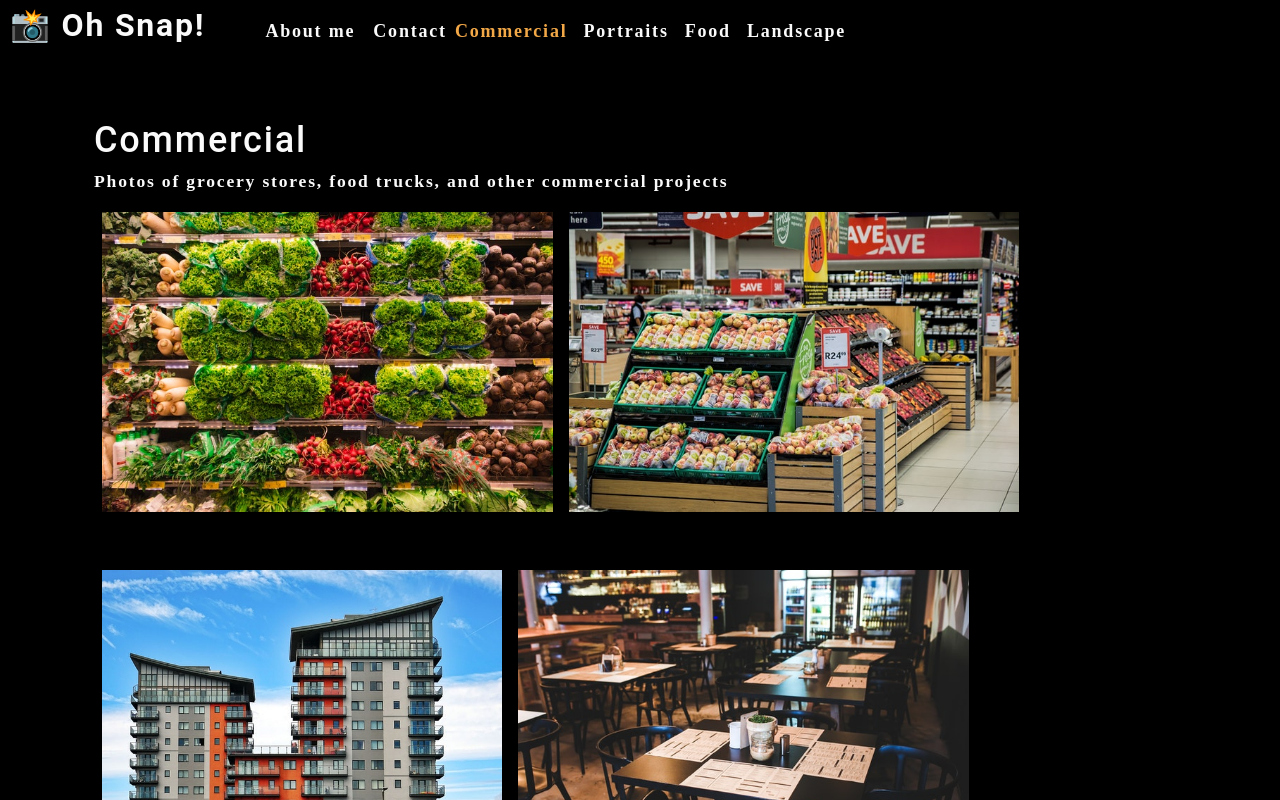
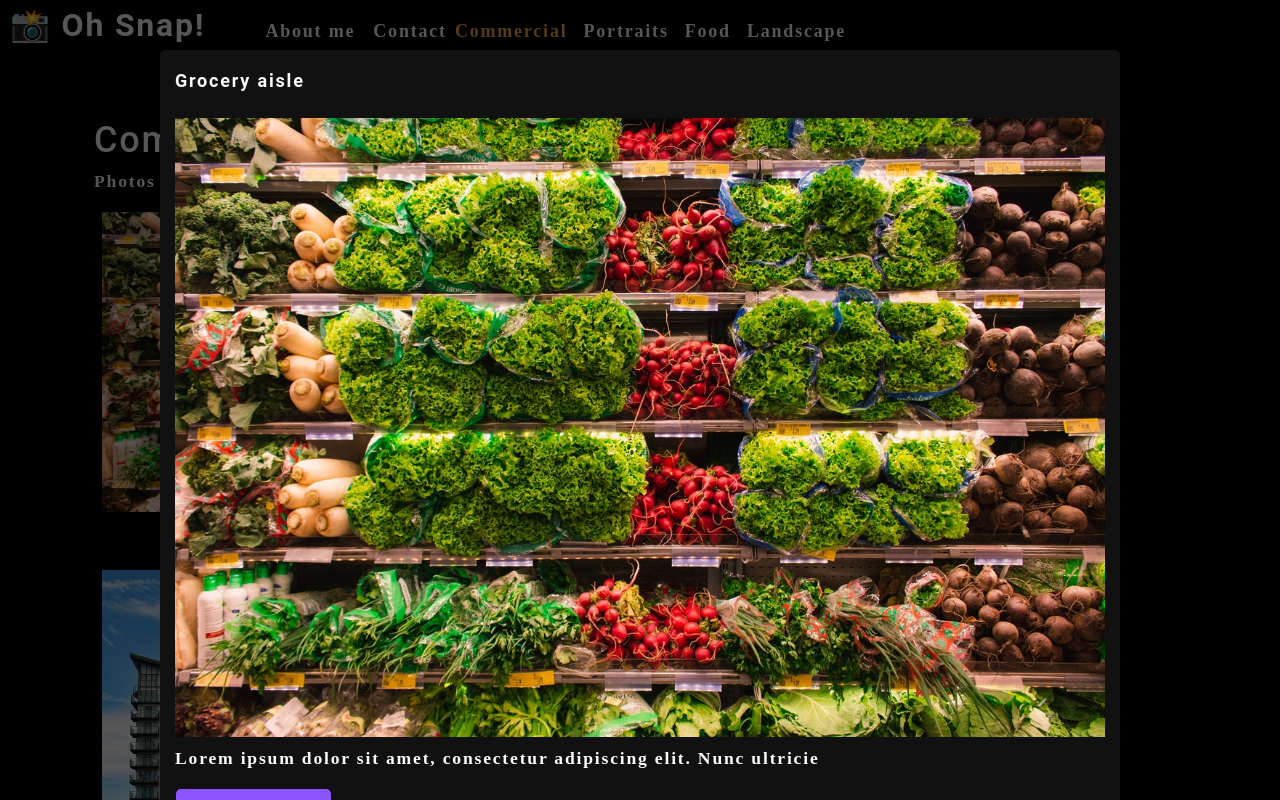
Before and after one commit to abjj1999/photo-port, a React (Create React App) app: page / in a window 1280 px wide. Both pictures are taken after a click on the picture 327 px from the left and 361 px from the top of the page. Shown: the top 800 px of the page. Built offline with nearby package versions, Linux system fonts and the light colour scheme.

Commit message:
section 5 done

```diff
--- /dev/null
+++ b/src/components/Modal/index.js
@@ -0,0 +1,21 @@
+import React from 'react'
+
+function Modal({ currentPhoto, onClick }) {
+    const {name, category, description, index} = currentPhoto;
+    return (
+        <div className="modalBackdrop">
+            <div className="modalContainer">
+            <h3 className="modalTitle">{name}</h3>
+            <img  src={require(`../../assets/large/${category}/${index}.jpg`).default} alt="current category" />
+            <p>
+                {description}
+            </p>
+            <button onClick={onClick} type='button'>
+                close this modal
+            </button>
+            </div>
+        </div>
+    )
+}
+
+export default Modal
--- a/src/components/PhotoList/index.js
+++ b/src/components/PhotoList/index.js
@@ -1,4 +1,5 @@
-import React, { useState } from 'react'
+import React, { useState } from 'react';
+import Modal from '../Modal';
 function PhotoList({ category }) {
     const [photos] = useState([
         {
@@ -98,13 +99,22 @@
         },
     ]);
     const currentPhotos = photos.filter(photo => photo.category === category);
+    const [isModalOpen, setIsModalOpen] = useState(false);
+    const [currentPhoto, setCurrentPhoto] = useState();
+    const toggleModal = (image, i) => {
+      // current photo
+      setCurrentPhoto({...image, index: i});
+      setIsModalOpen(!isModalOpen);
+    }
     return (
         <div>
+          {isModalOpen && <Modal currentPhoto={currentPhoto} onClick={toggleModal} />}
            <div className="felx-row">
                {currentPhotos.map((image, i) =>(
                    <img src = {require(`../../assets/small/${category}/${i}.jpg`).default}
                    alt = {image.name}
                    className = 'img-thumbnail mx-1'
+                   onClick = {() => toggleModal(image, i)}
                    key = {image.name} />
                ))}
            </div>
```
